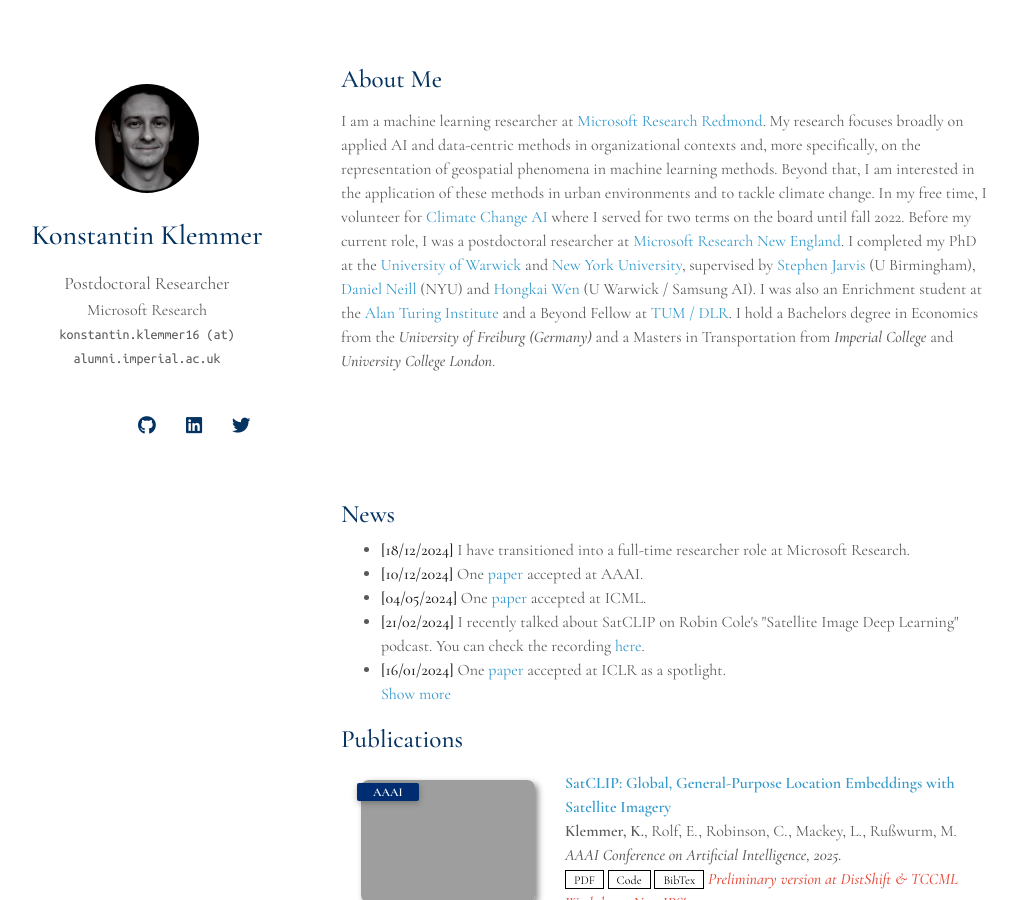
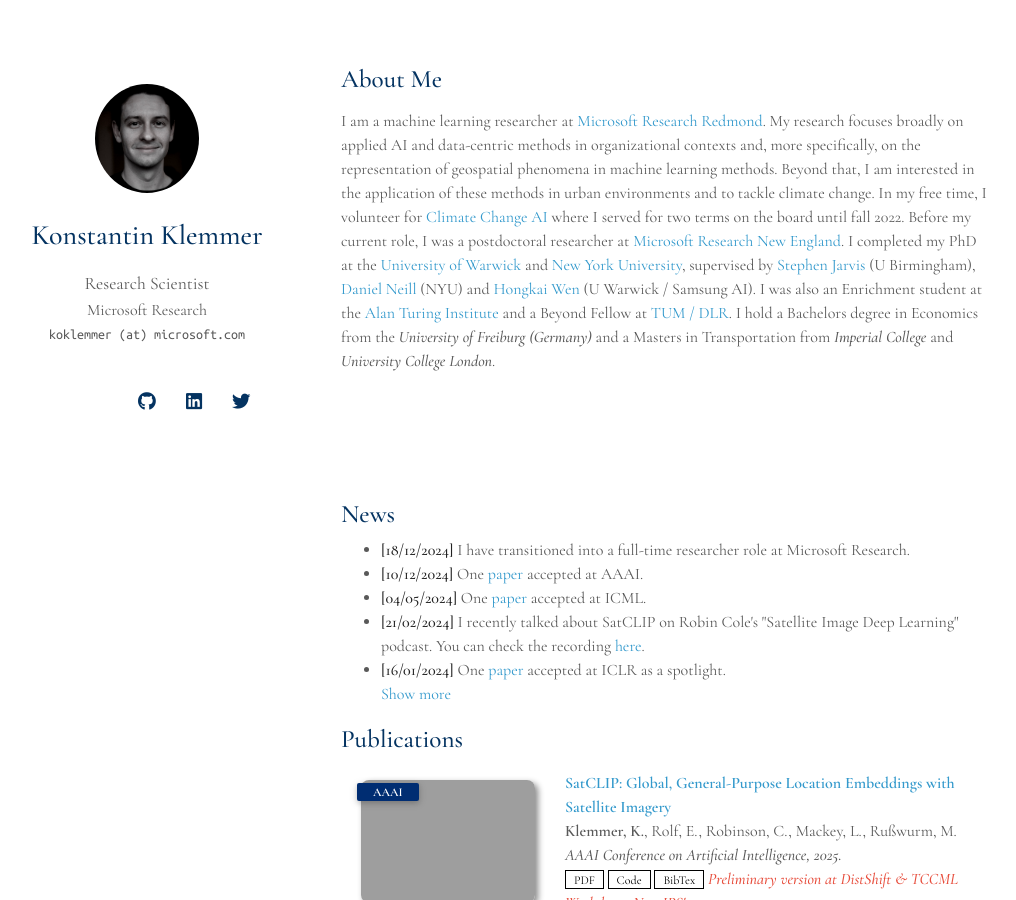
Before and after one commit to konstantinklemmer/konstantinklemmer.github.io, a Jekyll site: the page built from index.md, in a window 1280 px wide and 900 px high. Shown: the whole window, without its empty margins (129-1145 px from the left). Built offline with Jekyll 4.4.1, drawn with Linux system fonts in a browser that asks for light colours; nearby versions of some CDN libraries; a style sheet for code colours, icons or effects is not loaded; our own code applies the rules of GitHub Pages for plain Markdown files; grey boxes are pictures that could not be loaded.

Commit message:
Misc updates

```diff
--- a/_config.yml
+++ b/_config.yml
@@ -1,8 +1,8 @@
 # Basic Information
 title: Konstantin Klemmer
-position: Postdoctoral Researcher
+position: Research Scientist
 affiliation: Microsoft Research
-email: konstantin.klemmer16 (at) alumni.imperial.ac.uk
+email: koklemmer (at) microsoft.com
 
 # Search Engine Optimization (SEO)
 # The following information is used to improve the website traffic from search engines, e.g., Google.
@@ -17,6 +17,7 @@
 github_link: https://github.com/konstantinklemmer
 linkedin: https://www.linkedin.com/in/konstantinklemmer/
 twitter: https://twitter.com/kklmmr
+bluesky: https://bsky.app/profile/kklmmr.bsky.social
 
 # Images (e.g., your profile picture and your website's favicon)
 # "favicon" and "favicon_dark" are used for the light and dark modes, respectively.
--- a/_layouts/homepage.html
+++ b/_layouts/homepage.html
@@ -93,6 +93,12 @@
           <i class="fab fa-twitter"></i>
         </a>
         {% endif %}
+
+        {% if site.bluesky %}
+        <a style="margin: 0 0 0 0" href="{{ site.bluesky }}">
+          <i class="fa-brands fa-bluesky"></i>
+        </a>
+        {% endif %}
         </div>
         <br>
 
--- a/index.md
+++ b/index.md
@@ -4,7 +4,6 @@
 
 ## About Me
 
-<!-- I am a postdoctoral researcher at <a href="https://www.microsoft.com/en-us/research/lab/microsoft-research-new-england">Microsoft Research New England</a>. -->
 I am a machine learning researcher at <a href="https://www.microsoft.com/en-us/research/lab/microsoft-research-redmond/">Microsoft Research Redmond</a>.
 My research focuses broadly on applied AI and data-centric methods in organizational contexts and, more specifically, on the representation of geospatial phenomena in machine learning methods. Beyond that, I am interested in the application of these methods in urban environments and to tackle climate change.
 In my free time, I volunteer for <a href="https://climatechange.ai">Climate Change AI</a> where I served for two terms on the board until fall 2022.
```
